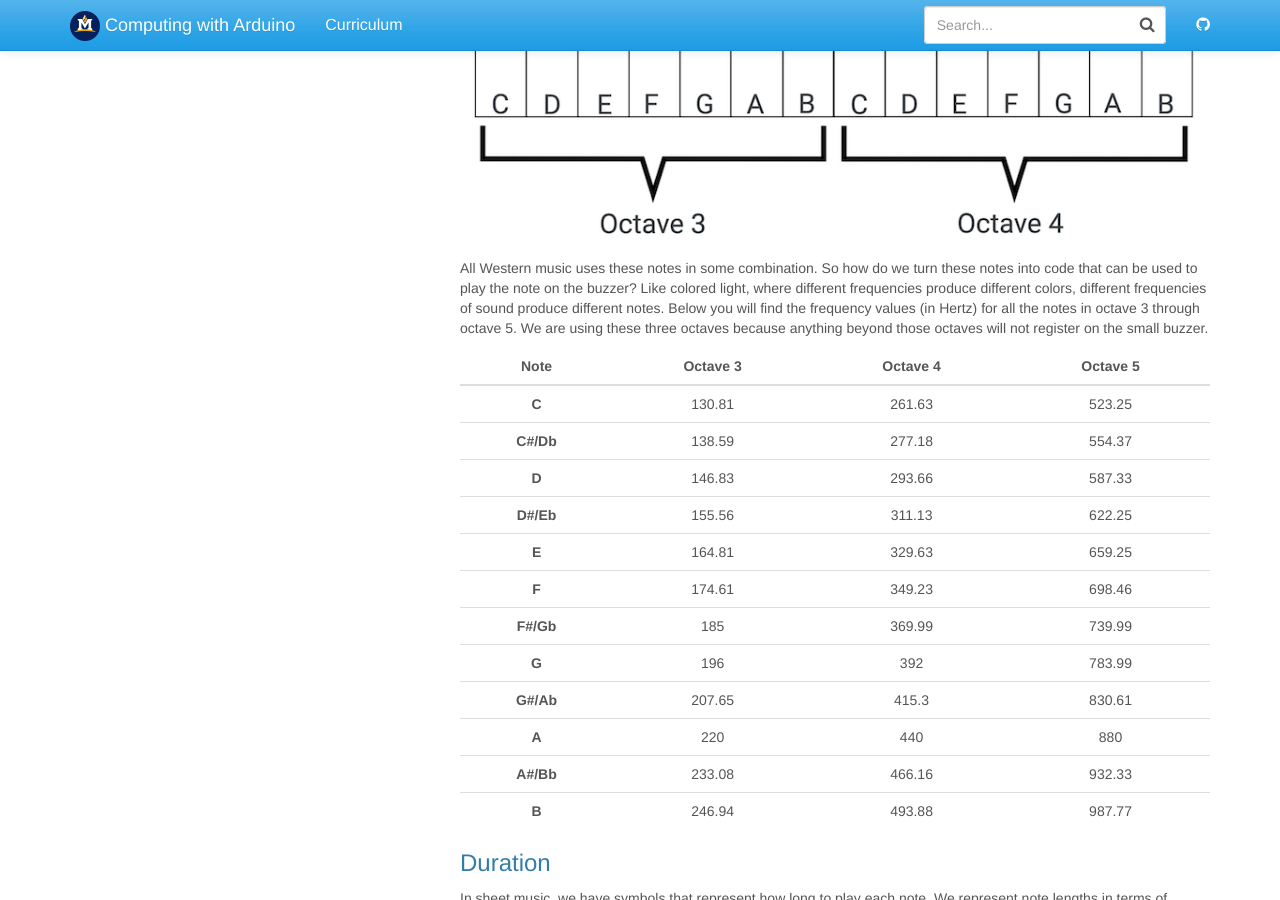
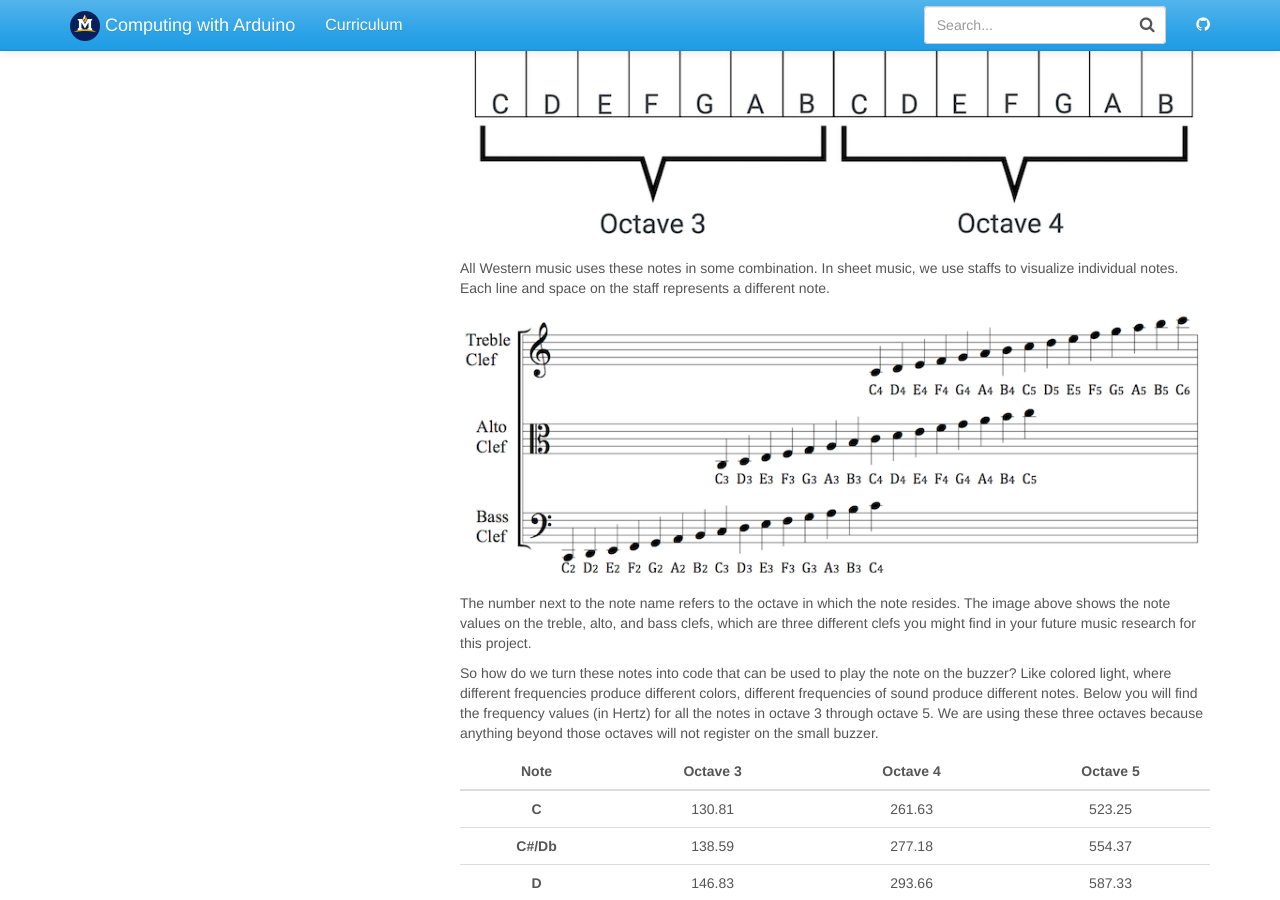
Before and after one commit to jake-chipps/friendometer, a Jekyll site: the page built from _docs/lessons/4-2.md, in a window 1280 px wide and 900 px high, scrolled down 1438 px. Built offline with Jekyll 4.4.1, drawn with Linux system fonts in a browser that asks for light colours.

Commit message:
Add image

```diff
--- a/_docs/lessons/4-2.md
+++ b/_docs/lessons/4-2.md
@@ -25,7 +25,13 @@ In Western music, we use 12 semitones on a chromatic scale. If you were to look
 
 [![piano keys with notes](../images/4-2_piano.png)](https://pixabay.com/vectors/piano-keys-octave-music-keyboard-307653/)
 
-All Western music uses these notes in some combination. So how do we turn these notes into code that can be used to play the note on the buzzer? Like colored light, where different frequencies produce different colors, different frequencies of sound produce different notes. Below you will find the frequency values (in Hertz) for all the notes in octave 3 through octave 5. We are using these three octaves because anything beyond those octaves will not register on the small buzzer.
+All Western music uses these notes in some combination. In sheet music, we use staffs to visualize individual notes. Each line and space on the staff represents a different note.
+
+[![clef diagram](../images/4-2_clef-diagram.png)](https://en.m.wikiversity.org/wiki/File:Clef_Diagram.png)
+
+The number next to the note name refers to the octave in which the note resides. The image above shows the note values on the treble, alto, and bass clefs, which are three different clefs you might find in your future music research for this project.
+
+So how do we turn these notes into code that can be used to play the note on the buzzer? Like colored light, where different frequencies produce different colors, different frequencies of sound produce different notes. Below you will find the frequency values (in Hertz) for all the notes in octave 3 through octave 5. We are using these three octaves because anything beyond those octaves will not register on the small buzzer.
 
 Note | Octave 3 | Octave 4 | Octave 5 |
 :---: | :---: | :---: | :---: | :---: | :---:
```
Also changed, not shown: _docs/images/4-2_clef-diagram.png (added).
